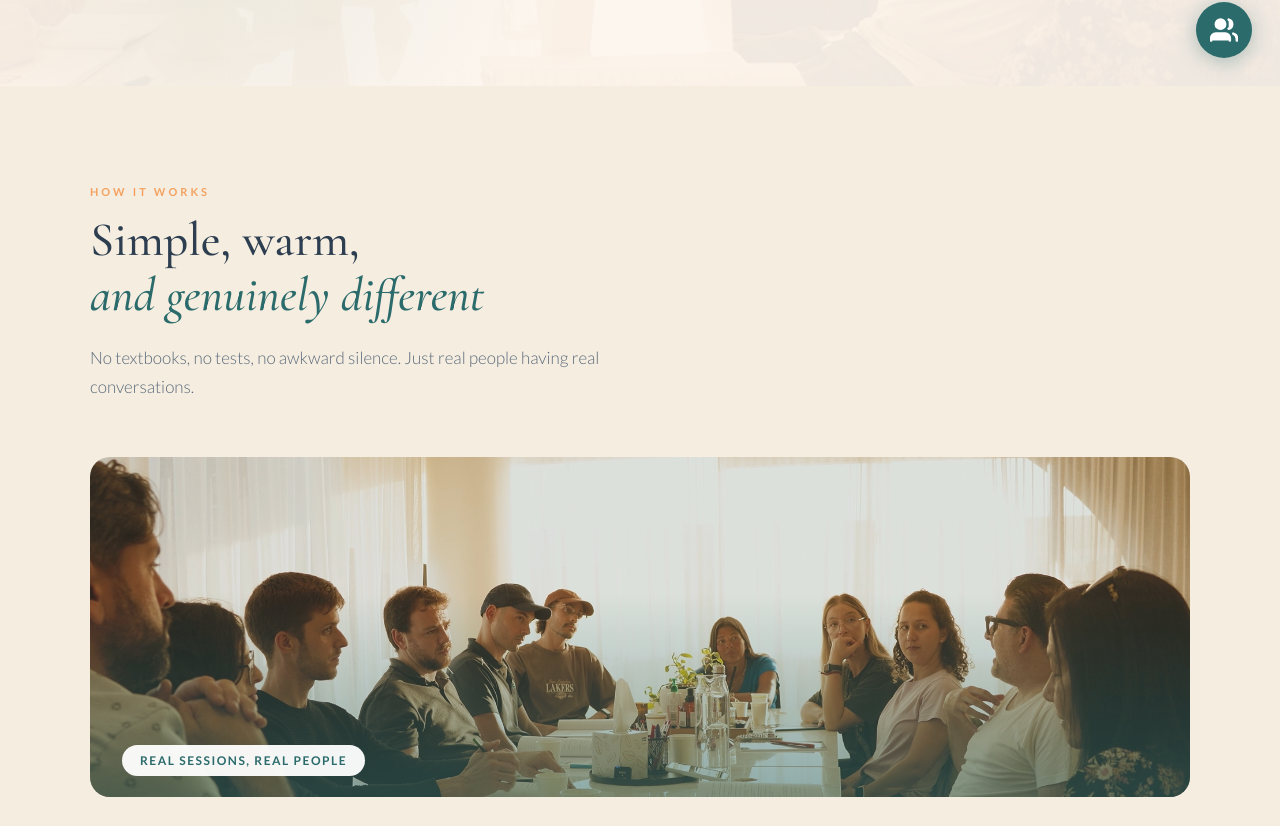
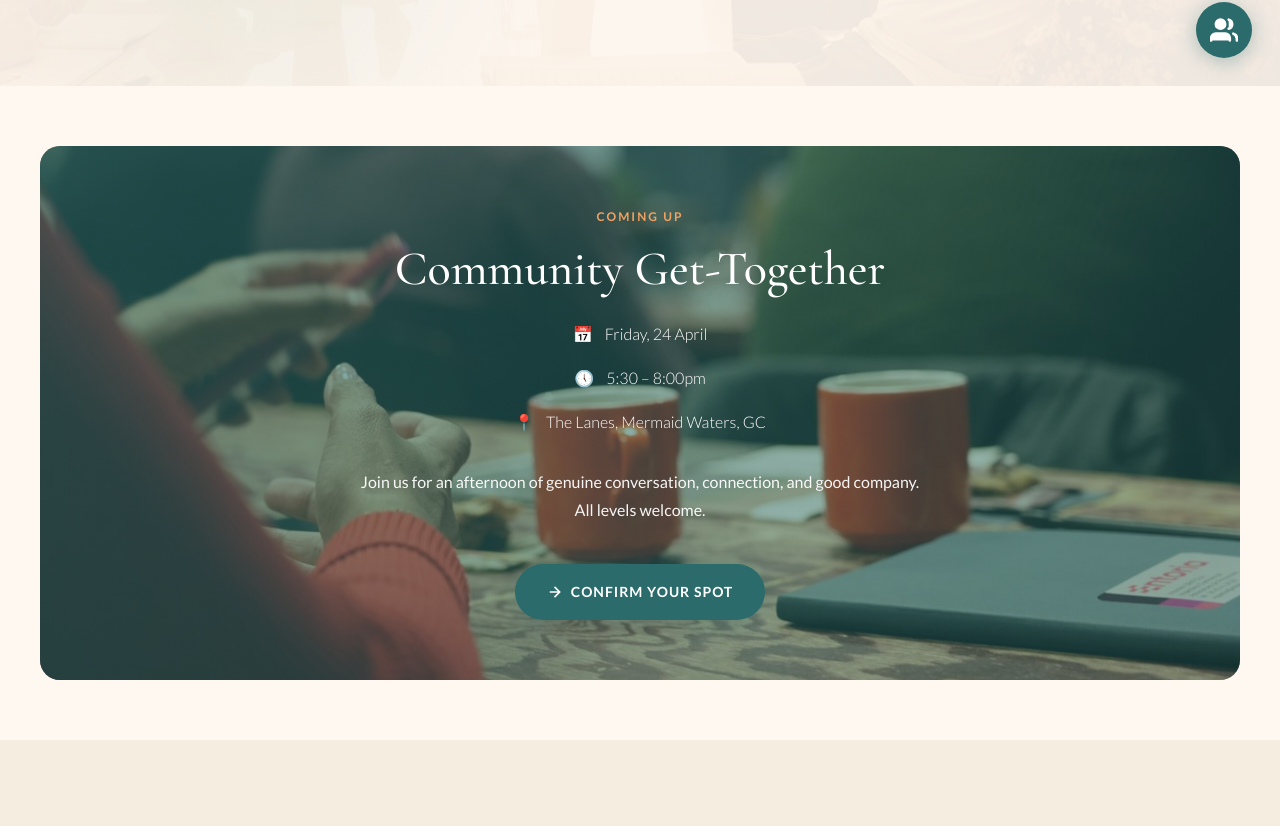
Before and after one commit to cfgoldcoast-design/connection-foundation, a plain HTML site: page index.html in a window 1280 px wide. Shown: the part 714-1540 px from the top of the page. Drawn offline with nearby package versions, Linux system fonts and the light colour scheme.

Commit message:
Add event banner and YouTube session video embed

```diff
--- a/index.html
+++ b/index.html
@@ -701,6 +701,100 @@
   }
   .form-success p { color: var(--mid); font-size: 15px; }
 
+  /* ===== EVENT BANNER ===== */
+  .event-banner {
+    min-height: 500px;
+    display: flex;
+    align-items: center;
+    justify-content: center;
+    position: relative;
+    overflow: hidden;
+    margin: 60px 0;
+    border-radius: 20px;
+  }
+
+  .event-banner-bg {
+    position: absolute;
+    inset: 0;
+    background-size: cover;
+    background-position: center;
+    background-repeat: no-repeat;
+    z-index: 0;
+  }
+
+  .event-banner-overlay {
+    position: absolute;
+    inset: 0;
+    background: linear-gradient(135deg, rgba(43, 107, 107, 0.65) 0%, rgba(43, 107, 107, 0.45) 100%);
+    z-index: 1;
+  }
+
+  .event-banner-content {
+    position: relative;
+    z-index: 2;
+    max-width: 700px;
+    width: 100%;
+    padding: 60px;
+    text-align: center;
+    color: white;
+  }
+
+  .event-banner-label {
+    font-size: 12px;
+    letter-spacing: 2px;
+    text-transform: uppercase;
+    color: var(--coral);
+    margin-bottom: 16px;
+    font-weight: 700;
+  }
+
+  .event-banner h2 {
+    font-family: 'Cormorant Garamond', serif;
+    font-size: 48px;
+    font-weight: 500;
+    margin-bottom: 24px;
+    line-height: 1.1;
+  }
+
+  .event-banner-details {
+    display: flex;
+    flex-direction: column;
+    gap: 16px;
+    margin-bottom: 32px;
+    font-size: 16px;
+  }
+
+  .event-detail-item {
+    display: flex;
+    align-items: center;
+    justify-content: center;
+    gap: 12px;
+    font-weight: 300;
+  }
+
+  .event-banner .btn-primary {
+    margin-top: 16px;
+  }
+
+  @media (max-width: 768px) {
+    .event-banner {
+      min-height: 400px;
+      margin: 40px 0;
+    }
+
+    .event-banner-content {
+      padding: 40px 24px;
+    }
+
+    .event-banner h2 {
+      font-size: 32px;
+    }
+
+    .event-banner-details {
+      font-size: 14px;
+    }
+  }
+
   /* ===== RESPONSIVE ===== */
   @media (max-width: 900px) {
     nav { padding: 14px 20px; }
@@ -805,6 +899,36 @@
   </div>
 </section>
 
+<!-- NEXT EVENT BANNER -->
+<section style="padding: 0 40px;">
+  <div class="event-banner">
+    <div class="event-banner-bg" style="background-image: url('images/bk.jpg');"></div>
+    <div class="event-banner-overlay"></div>
+    <div class="event-banner-content">
+      <div class="event-banner-label">Coming up</div>
+      <h2>Community Get-Together</h2>
+      <div class="event-banner-details">
+        <div class="event-detail-item">
+          📅 <span>Friday, 24 April</span>
+        </div>
+        <div class="event-detail-item">
+          🕔 <span>5:30 – 8:00pm</span>
+        </div>
+        <div class="event-detail-item">
+          📍 <span>The Lanes, Mermaid Waters, GC</span>
+        </div>
+      </div>
+      <div>
+        <p style="font-size: 16px; margin-bottom: 24px; opacity: 0.95;">Join us for an afternoon of genuine conversation, connection, and good company. All levels welcome.</p>
+      </div>
+      <a href="#join" class="btn-primary">
+        <svg width="16" height="16" viewBox="0 0 24 24" fill="none" stroke="currentColor" stroke-width="2.5" stroke-linecap="round"><path d="M5 12h14M12 5l7 7-7 7"/></svg>
+        Confirm your spot
+      </a>
+    </div>
+  </div>
+</section>
+
 <!-- HOW IT WORKS -->
 <section class="how-bg" id="how">
   <div class="section-inner">
@@ -838,6 +962,19 @@
         <p>Every week you leave with better English and stronger friendships. Many members also join community service activities together.</p>
       </div>
     </div>
+  </div>
+</section>
+
+<!-- VIDEO: REAL SESSION -->
+<section style="background: var(--sand);">
+  <div class="section-inner">
+    <div class="section-label">See it for yourself</div>
+    <h2 class="section-title">A real session,<br><em>in their own words</em></h2>
+    <p class="section-sub">This is what a Connection Foundation circle looks like.</p>
+    <div style="max-width:860px;margin:0 auto;border-radius:20px;overflow:hidden;box-shadow:0 10px 40px rgba(43,107,107,0.15);position:relative;padding-bottom:56.25%;height:0;">
+      <iframe src="https://www.youtube.com/embed/BQ1oa4aXs6c" title="Connection Foundation — A real session" frameborder="0" allow="accelerometer; autoplay; clipboard-write; encrypted-media; gyroscope; picture-in-picture; web-share" allowfullscreen style="position:absolute;top:0;left:0;width:100%;height:100%;"></iframe>
+    </div>
+    <p style="max-width:860px;margin:16px auto 0;font-family:'Lato',sans-serif;font-size:13px;color:var(--mid);text-align:center;">Filmed at a real session in Mermaid Waters, Gold Coast.</p>
   </div>
 </section>
 
```
